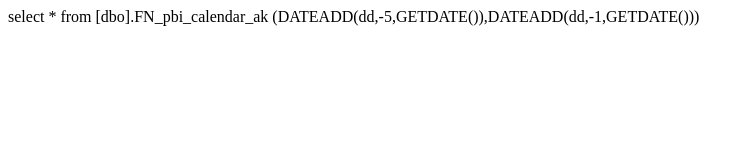
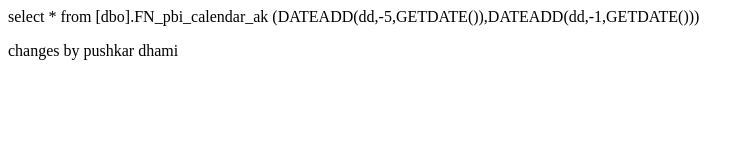
Before and after one commit to Ashish-khatri-10/First-Project, a plain HTML site: page index.html in a window 1280 px wide. Shown: the whole page, without its empty margins (0-754 px from the left). Drawn offline with Linux system fonts and the light colour scheme.

Commit message:
changes done by pushkar

```diff
--- a/index.html
+++ b/index.html
@@ -4,5 +4,7 @@
 <body>
 select * from [dbo].FN_pbi_calendar_ak
 (DATEADD(dd,-5,GETDATE()),DATEADD(dd,-1,GETDATE()))
+
+<p>changes by pushkar dhami</p>
 </body>
 </html>
```
